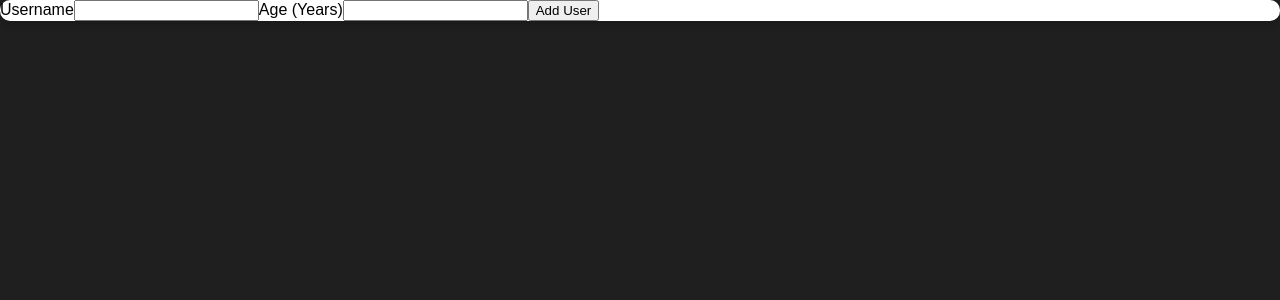
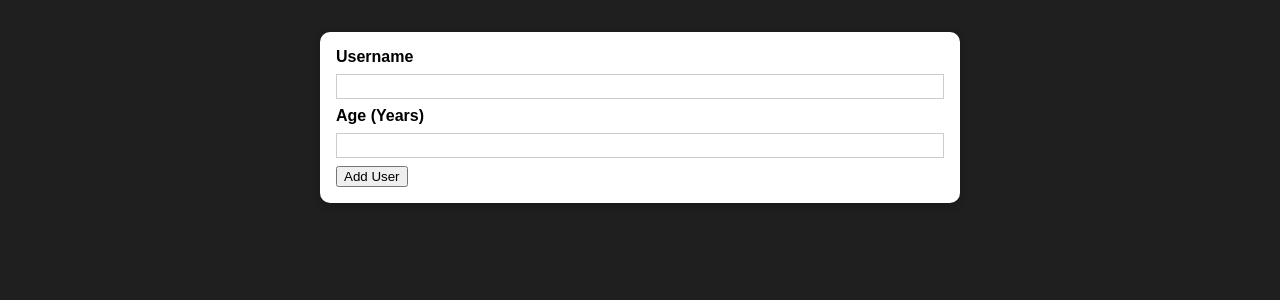
Before and after one commit to hyun8997/React_User_Validation_Check, a React (Create React App) app: page / in a window 1280 px wide. Shown: the top 300 px of the page. Built offline with nearby package versions, Linux system fonts and the light colour scheme.

Commit message:
컴포넌트로 className 넘어가는거 적용되도록 수정

```diff
--- a/src/components/UI/Card.js
+++ b/src/components/UI/Card.js
@@ -3,7 +3,9 @@ import React from "react";
 import classes from "./Card.module.css";
 
 const Card = (props) => {
-  return <div className={classes.card}>{props.children}</div>;
+  return (
+    <div className={`${classes.card} ${props.className}`}>{props.children}</div>
+  );
 };
 
 export default Card;
```
